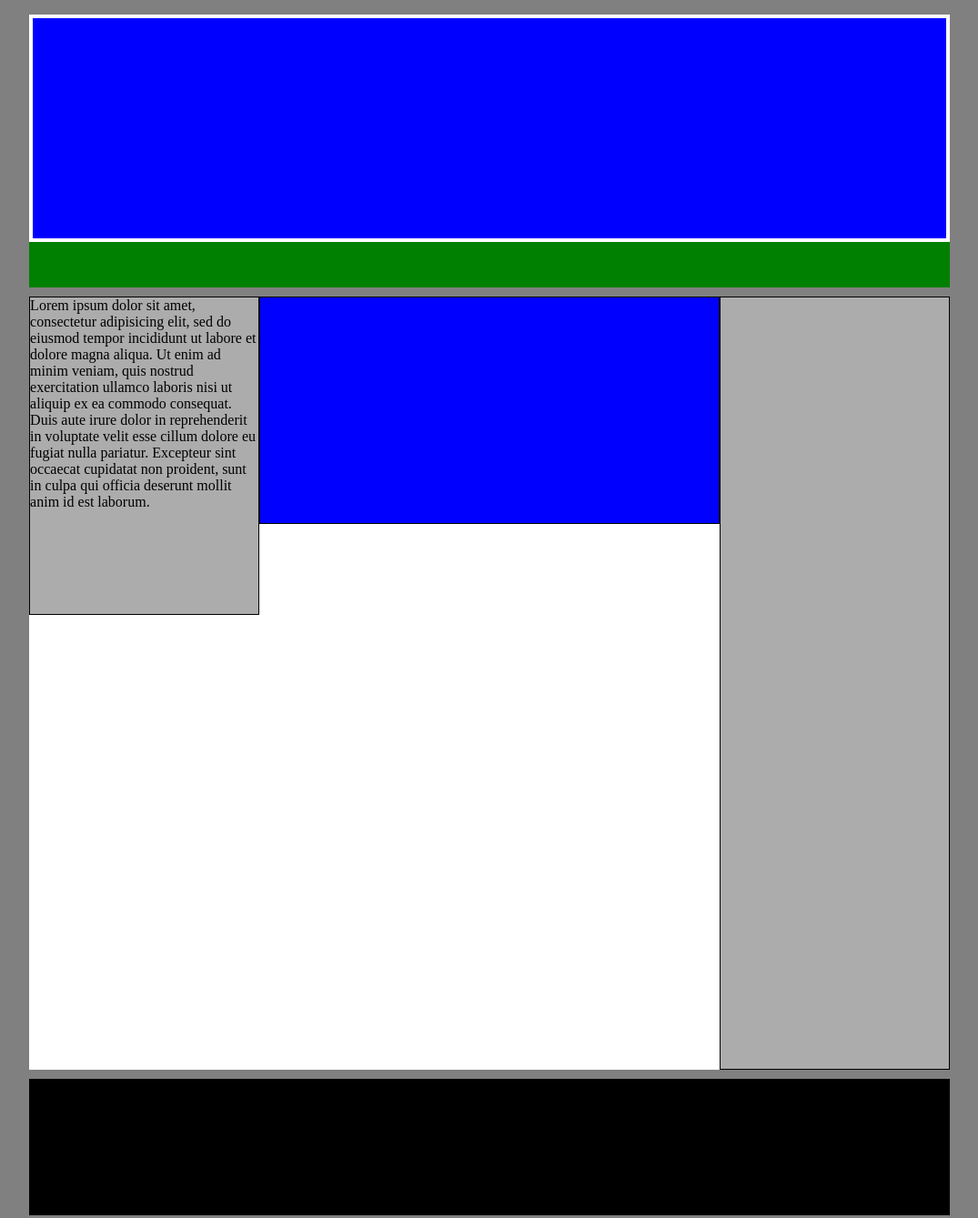
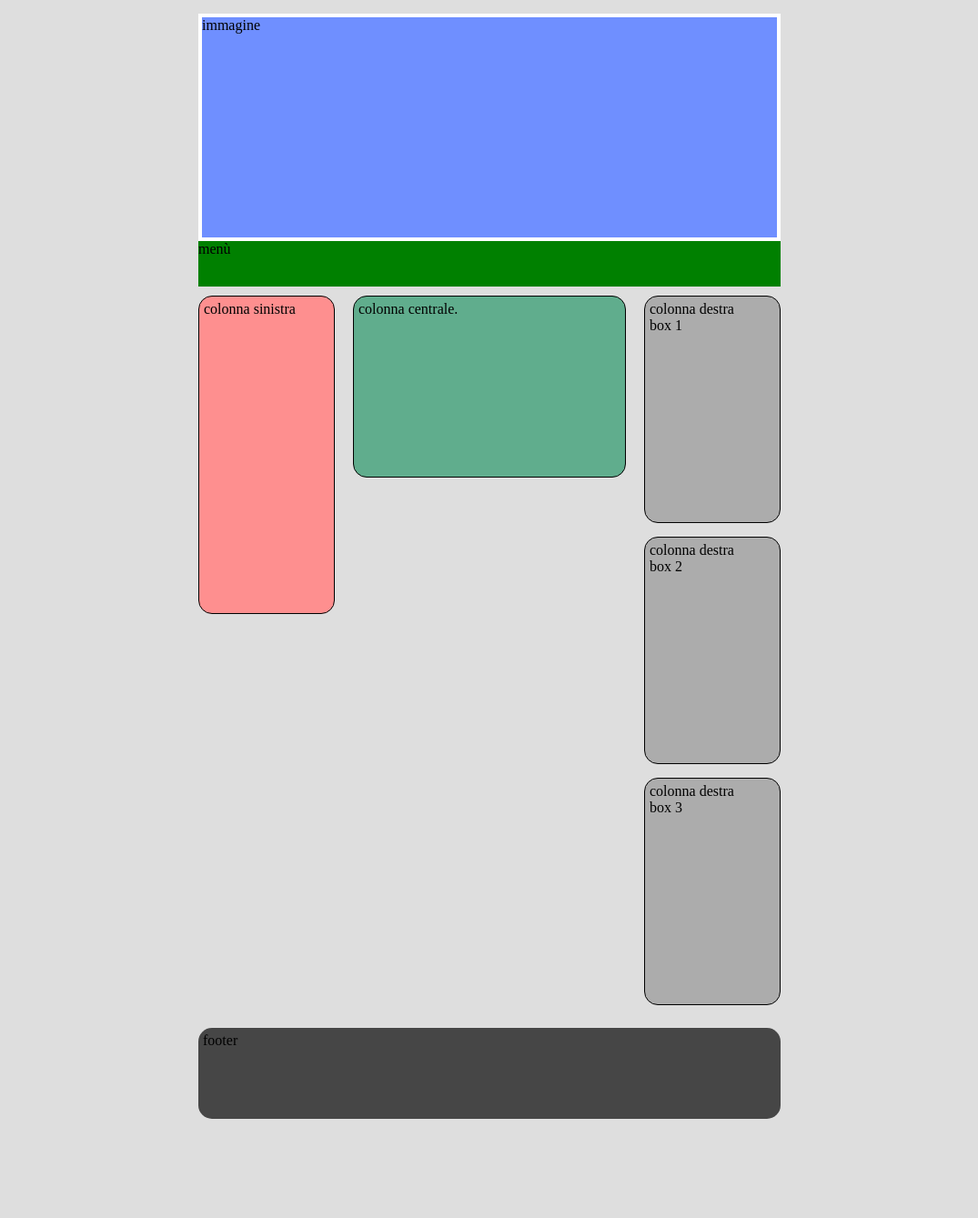
Before and after one commit to Vincenzo-Laveneziana/htmlcss-struttura-wp, a plain HTML site: page index.html in a window 1280 px wide. Shown: the whole page at 91% size, without its empty margins (102-1177 px from the left). After the commit the page ends 1240 px from the top, so only its background shows below. Drawn offline with Linux system fonts and the light colour scheme.

Commit message:
creazione layout completata

```diff
--- a/index.html
+++ b/index.html
@@ -13,29 +13,44 @@
 
       <!-- Parte iniziale del sito -->
       <header id="position">
+        <!-- parte dedicata all'immagine -->
         <div id="img_apertura">
-
+          immagine
+        </div>
+        <!-- parte dedicata al menu -->
+        <div id="menu_scelta">
+          menù
         </div>
 
-        <div id="menu_scelta">
-
-        </div>
       </header>
 
       <!-- parte centrale del sito -->
       <main>
 
-        <div class=contenitore_main>
+        <div class="contenitore_main">
           <div class="col-sx">
-            <aside>Lorem ipsum dolor sit amet, consectetur adipisicing elit, sed do eiusmod tempor incididunt ut labore et dolore magna aliqua. Ut enim ad minim veniam, quis nostrud exercitation ullamco laboris nisi ut aliquip ex ea commodo consequat. Duis aute irure dolor in reprehenderit in voluptate velit esse cillum dolore eu fugiat nulla pariatur. Excepteur sint occaecat cupidatat non proident, sunt in culpa qui officia deserunt mollit anim id est laborum.
+            <aside class="aside">
+              colonna sinistra
             </aside>
           </div>
 
           <div class="col-mid">
+            <p class="text-mid">colonna centrale.</p>
 
           </div>
 
           <div class="col-dx">
+            <section class="section_one">
+              <p>colonna destra <br> box 1</p>
+            </section>
+
+            <section class="section_two">
+              <p>colonna destra <br> box 2</p>
+            </section>
+
+            <section class="section_three">
+              <p>colonna destra <br> box 3</p>
+            </section>
 
           </div>
 
@@ -47,7 +62,7 @@
       <footer>
 
         <div class="contenitore_footer">
-
+          footer
         </div>
 
       </footer>
--- a/style/main.css
+++ b/style/main.css
@@ -4,30 +4,28 @@
 }
 
 #page_body{
-  width: 80%;
-  /* background: grey; */
+  width: 50%;
   margin: 10px auto;
-  padding: 1px;
 }
 
 body{
-  background: grey;
+  background: #dedede;
 }
 
 /* Sezione dell'header */
 header{
   padding-top: 5px;
 }
- /* WARNING: la larghezza domani verrò impostata a 100%  */
+
 #img_apertura,
 #menu_scelta{
-  width: 99%;
+  width: 100%;
   margin: 0 auto;
 }
 
 #img_apertura{
   height: 250px;
-  background: blue;
+  background: #6f8fff;
   border: 4px solid white;
 }
 
@@ -38,9 +36,8 @@ header{
 
 /* Sezione del main */
 .contenitore_main{
-  width: 99%;
+  width: 100%;
   margin: 10px auto;
-  background: white;
 }
 
 .contenitore_main::after{
@@ -49,38 +46,80 @@ header{
   clear: both;
 }
 
+.col-sx,
+.col-mid,
+.col-dx{
+  float: left;
+}
+
 .col-sx{
   width: 25%;
+}
+
+.aside{
+  background: #fe8f8f;
+  border: 1px solid black;
+  border-radius: 15px;
+  padding: 5px;
   height: 350px;
-  float: left;
-  border: 1px solid black;
-  background: #acacac;
-
+  margin-right: 10px;
 }
 
 .col-mid{
   width: 50%;
   height: 250px;
-  float: left;
+}
+
+.text-mid{
   border: 1px solid black;
-  background: blue;
+  border-radius: 15px;
+  background: #60ad8d;
+  padding: 5px;
+  height: 200px;
+  margin: 0 10px;
 }
 
 .col-dx{
   width: 25%;
-  height: 850px;
-  float: left;
+}
+
+.section_one{
+  height: 250px;
   border: 1px solid black;
+  border-radius: 15px;
   background: #acacac;
+  margin-bottom: 15px;
+  padding: 5px;
+  margin-left: 10px;
+}
+
+.section_two{
+  height: 250px;
+  border: 1px solid black;
+  border-radius: 15px;
+  background: #acacac;
+  margin-bottom: 15px;
+  padding: 5px;
+  margin-left: 10px;
+}
+
+.section_three{
+  height: 250px;
+  border: 1px solid black;
+  border-radius: 15px;
+  background: #acacac;
+  margin-bottom: 15px;
+  padding: 5px;
+  margin-left: 10px;
 }
 
 
 /* contenitore_footer */
 .contenitore_footer{
-  width: 99%;
-  height: 150px;
-  background: black;
+  width: 100%;
+  height: 100px;
+  background: #464646;
+  border-radius: 15px;
   margin: 0 auto;
-
-
+  padding: 5px;
 }
```
